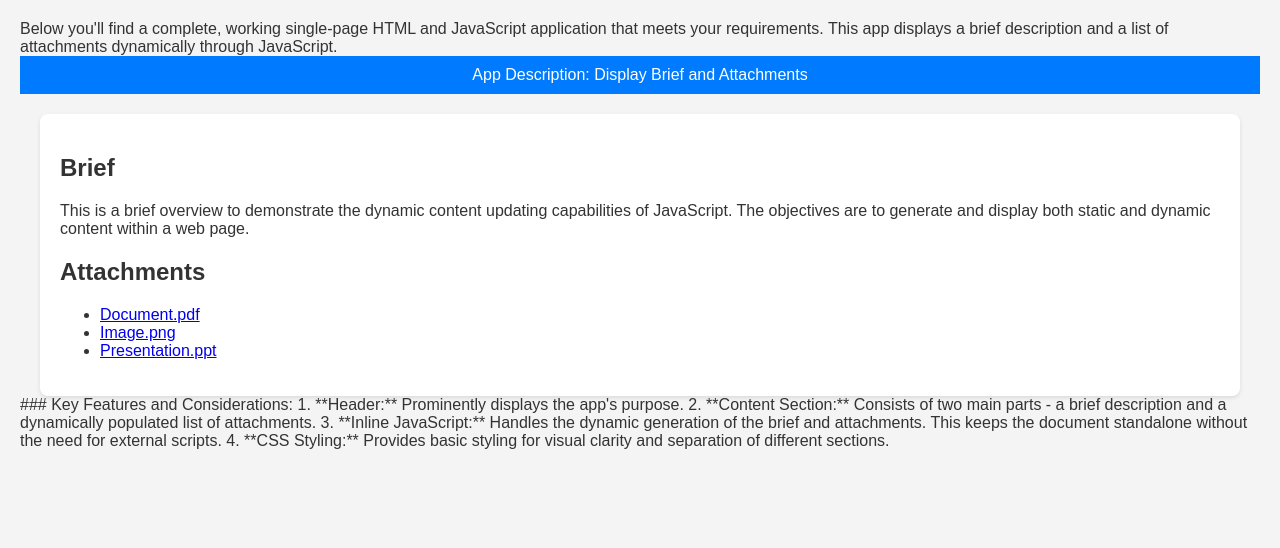
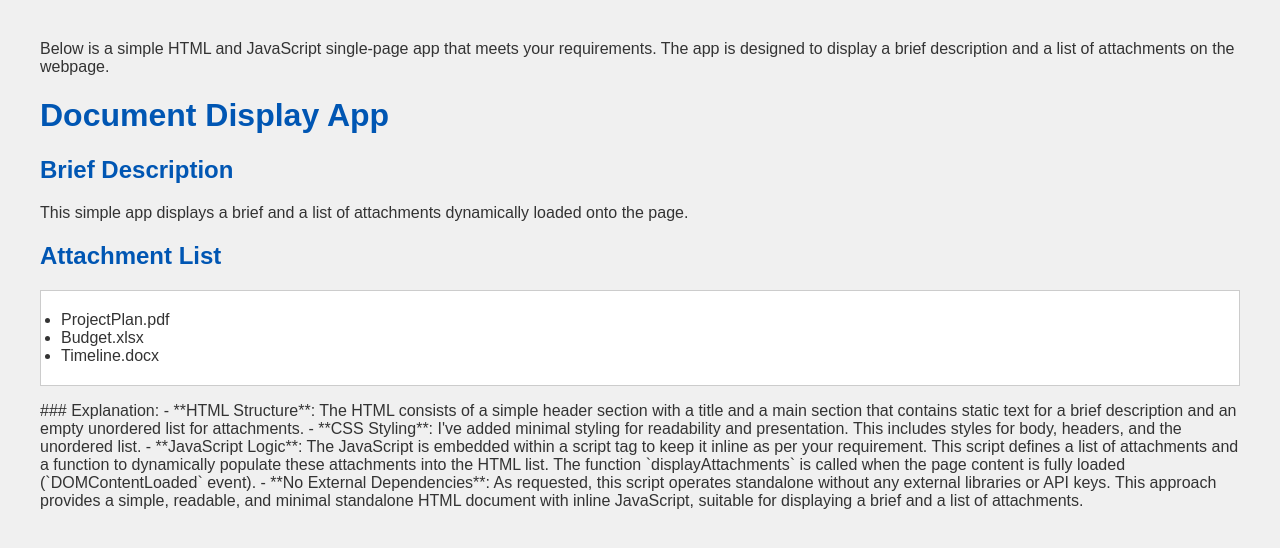
Before and after one commit to 21f1003153/21f1003153-tds-project1, a plain HTML site: page index.html in a window 1280 px wide. Drawn offline with Linux system fonts and the light colour scheme.

Commit message:
Add index.html

```diff
--- a/index.html
+++ b/index.html
@@ -1,95 +1,76 @@
-Below you'll find a complete, working single-page HTML and JavaScript application that meets your requirements. This app displays a brief description and a list of attachments dynamically through JavaScript.
+Below is a simple HTML and JavaScript single-page app that meets your requirements. The app is designed to display a brief description and a list of attachments on the webpage.
 
 
 <!DOCTYPE html>
 <html lang="en">
 <head>
     <meta charset="UTF-8">
-    <title>Display Brief and Attachments</title>
+    <meta name="viewport" content="width=device-width, initial-scale=1.0">
+    <title>Document and Attachment Display</title>
     <style>
         body {
             font-family: Arial, sans-serif;
-            margin: 20px;
-            padding: 0;
-            background-color: #f4f4f4;
+            margin: 40px;
+            background-color: #f0f0f0;
             color: #333;
         }
-        .header {
-            background-color: #007BFF;
-            color: white;
-            padding: 10px 20px;
-            text-align: center;
-            margin-bottom: 20px;
+        h1, h2 {
+            color: #0056b3;
         }
-        .content {
-            margin: 0 20px;
-            background-color: white;
+        ul {
+            background: #fff;
             padding: 20px;
-            border-radius: 8px;
-            box-shadow: 0 2px 4px rgba(0,0,0,0.1);
-        }
-        .attachment-list {
-            list-style-type: none;
-            padding: 0;
-        }
-        .attachment-list li {
-            margin-bottom: 5px;
-            padding-bottom: 5px;
-            border-bottom: 1px solid #eee;
+            border: 1px solid #ccc;
         }
     </style>
 </head>
 <body>
-    <div class="header">
-        App Description: Display Brief and Attachments
-    </div>
+    <header>
+        <h1>Document Display App</h1>
+    </header>
+    <section>
+        <h2>Brief Description</h2>
+        <p>This simple app displays a brief and a list of attachments dynamically loaded onto the page.</p>
 
-    <div class="content">
-        <h2>Brief</h2>
-        <p id="briefDescription">Here is a brief overview of the project needs.</p>
-
-        <h2>Attachments</h2>
+        <h2>Attachment List</h2>
         <ul id="attachmentList"></ul>
-    </div>
+    </section>
 
     <script>
-        // Placeholder data for the brief description and attachments
-        const briefDescription = "This is a brief overview to demonstrate the dynamic content updating capabilities" +
-            " of JavaScript. The objectives are to generate and display both static and dynamic content within a web page.";
+        // List of attachments
         const attachments = [
-            { name: "Document.pdf", link: "https://example.com/document.pdf" },
-            { name: "Image.png", link: "https://example.com/image.png" },
-            { name: "Presentation.ppt", link: "https://example.com/presentation.ppt" }
+            'ProjectPlan.pdf',
+            'Budget.xlsx',
+            'Timeline.docx'
         ];
 
-        // Function to populate the brief description
-        function displayBrief() {
-            document.getElementById('briefDescription').textContent = briefDescription;
-        }
-
-        // Function to populate the attachment list
+        // Function to display attachments
         function displayAttachments() {
             const list = document.getElementById('attachmentList');
+            list.innerHTML = '';
+
             attachments.forEach(attachment => {
-                const item = document.createElement('li');
-                const link = document.createElement('a');
-                link.href = attachment.link;
-                link.textContent = attachment.name;
-                item.appendChild(link);
-                list.appendChild(item);
+                const listItem = document.createElement('li');
+                listItem.textContent = attachment;
+                list.appendChild(listItem);
             });
         }
 
-        // Initial population of content
-        displayBrief();
-        displayAttachments();
+        // Load attachments when document is ready
+        document.addEventListener('DOMContentLoaded', displayAttachments);
     </script>
 </body>
 </html>
 
 
-### Key Features and Considerations:
-1. **Header:** Prominently displays the app's purpose.
-2. **Content Section:** Consists of two main parts - a brief description and a dynamically populated list of attachments.
-3. **Inline JavaScript:** Handles the dynamic generation of the brief and attachments. This keeps the document standalone without the need for external scripts.
-4. **CSS Styling:** Provides basic styling for visual clarity and separation of different sections.
+### Explanation:
+
+- **HTML Structure**: The HTML consists of a simple header section with a title and a main section that contains static text for a brief description and an empty unordered list for attachments.
+
+- **CSS Styling**: I've added minimal styling for readability and presentation. This includes styles for body, headers, and the unordered list.
+
+- **JavaScript Logic**: The JavaScript is embedded within a script tag to keep it inline as per your requirement. This script defines a list of attachments and a function to dynamically populate these attachments into the HTML list. The function `displayAttachments` is called when the page content is fully loaded (`DOMContentLoaded` event).
+
+- **No External Dependencies**: As requested, this script operates standalone without any external libraries or API keys.
+
+This approach provides a simple, readable, and minimal standalone HTML document with inline JavaScript, suitable for displaying a brief and a list of attachments.
```
